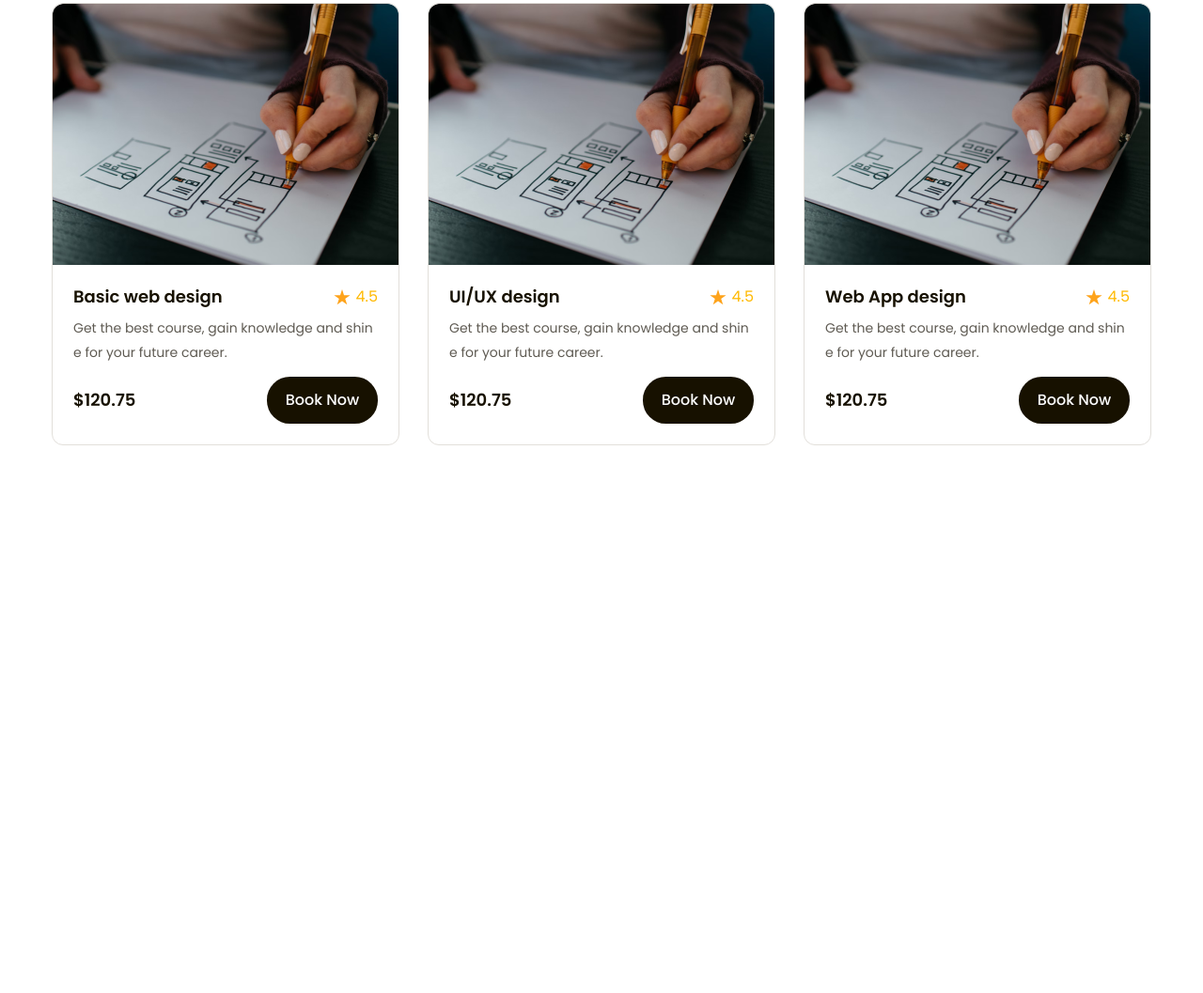
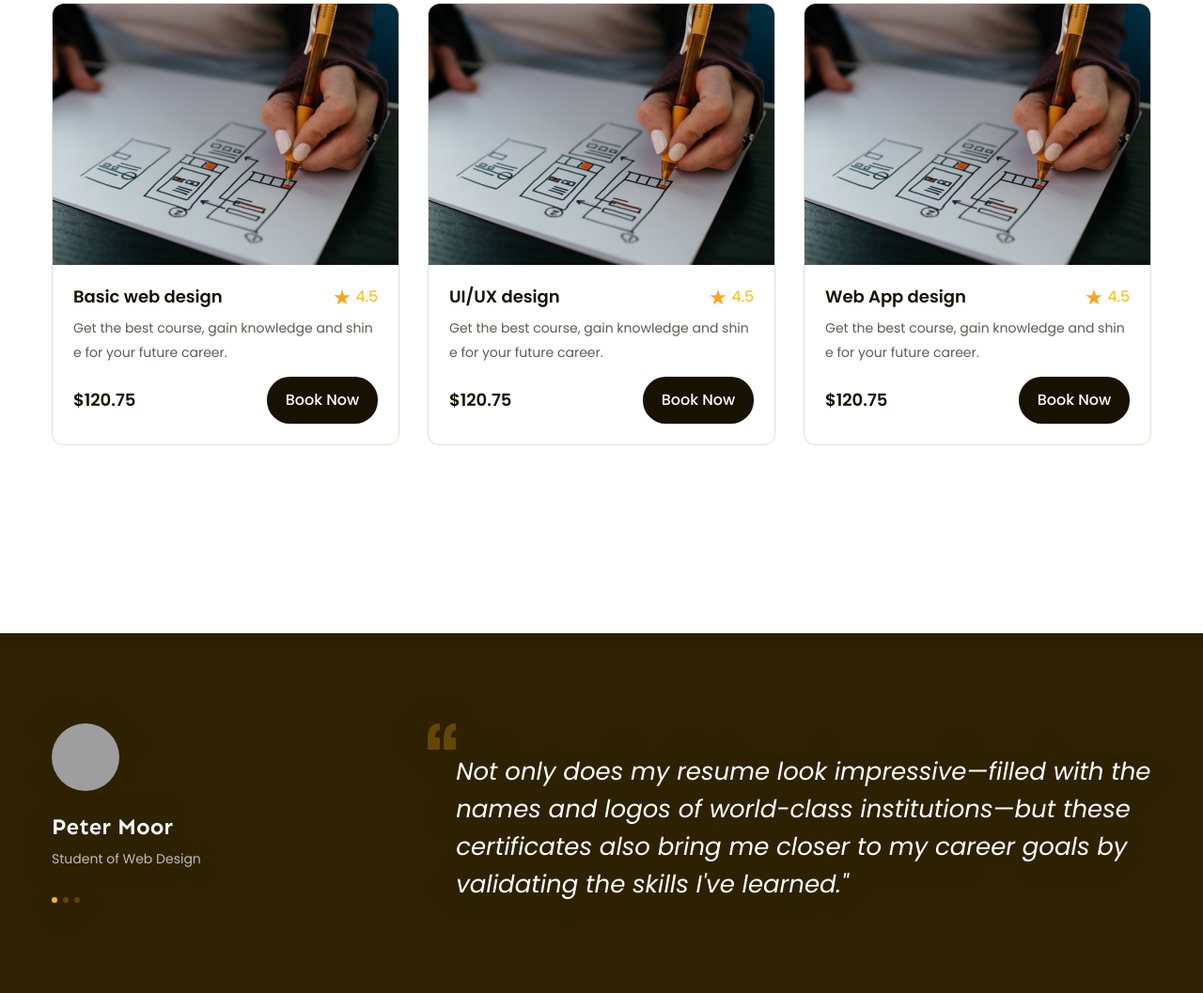
Before and after one commit to nam26102004/f8_project_2, a plain HTML site: page index.html in a window 1280 px wide. Shown: the part 1288-2345 px from the top of the page at 94% size. Before the commit the page ends 2000 px from the top, so only its background shows below. Drawn offline with Linux system fonts and the light colour scheme; grey boxes are pictures that could not be loaded.

Commit message:
them phan Feedback

```diff
--- a/assets/css/styles.css
+++ b/assets/css/styles.css
@@ -288,6 +288,7 @@ a{
 /* Popular */
 .popular{
     padding-top: 200px;
+    padding-bottom: 65px;
 }
 
 .popular-top{
@@ -415,3 +416,80 @@ a{
     background-color: var(--primary-color);
     color: #fff;
 }
+
+/* Feedback */
+.feedback{
+   margin-top: 135px;
+   padding: 96px 0;
+   background: #2E2100;
+}
+
+.feedback .feedback-list{
+    display: flex;
+    overflow: hidden;
+}
+
+.feedback-item{
+    display: flex;
+    justify-content: space-between;
+    width: 100%;
+    flex-shrink: 0;
+}
+
+
+.feedback-item .info .avatar{
+    width: 72px;
+    height: 72px;
+    object-fit: cover;
+    border-radius: 50%;
+}
+
+.feedback-item .info .name{
+    margin-top: 18px;
+    color: #F7F7F7;
+    font-family: var(--title-font);
+    font-size: 2.4rem;
+    font-weight: 700;
+    line-height: 1.42; /* 141.667% */
+}
+
+.feedback .info .desc{
+    margin-top: 4px;
+    color: #BFBCB2;
+    font-size: 1.4rem;
+    font-weight: 400;
+    line-height: 1.86; /* 185.714% */
+}
+
+
+.feedback .dots{
+    display: flex;
+    margin-top: 28px;
+}
+
+.feedback .dot{
+    background: #634700;
+    margin-right: 6px;
+    width: 6px;
+    height: 6px;
+    border-radius: 50%;
+    cursor: pointer;
+}
+
+.feedback .dot-active{
+    background: var(--primary-color);
+    cursor: default;
+}
+
+.feedback-item .body{
+    width: 65.8%;
+}
+
+.feedback-item .body blockquote{
+    margin-left: 30px;
+    color: #FFF;
+    font-size: 2.6rem;
+    font-style: italic;
+    font-weight: 400;
+    line-height: 1.54; /* 153.846% */
+}
--- a/index.html
+++ b/index.html
@@ -170,7 +170,64 @@
                 </div>
             </div>
         </div>
-        <!-- Comment -->
+        <!-- Feedback -->
+        <div class="feedback">
+            <div class="content">
+                <div class="feedback-list">
+                    <!-- Feedback item 1 -->
+                    <div class="feedback-item">
+                        <div class="info">
+                            <img src="./assets/img/avatar-1.jpg" alt="" class="avatar">
+                            <p class="name">Peter Moor</p>
+                            <p class="desc">Student of Web Design</p>
+                            <div class="dots">
+                                <span class="dot dot-active"></span>
+                                <span class="dot"></span>
+                                <span class="dot"></span>
+                            </div>
+                        </div>
+                        <div class="body">
+                            <img src="./assets/img/open-quotes.svg" alt="" class="open-quotes">
+                            <blockquote>Not only does my resume look impressive—filled with the names and logos of world-class institutions—but these certificates also bring me closer to my career goals by validating the skills I've learned."</blockquote>
+                        </div>
+                    </div>
+                    <!-- Feedback item 2 -->
+                    <div class="feedback-item">
+                        <div class="info">
+                            <img src="./assets/img/avatar-1.jpg" alt="" class="avatar">
+                            <p class="name">Peter Moor</p>
+                            <p class="desc">Student of Web Design</p>
+                            <div class="dots">
+                                <span class="dot dot-active"></span>
+                                <span class="dot"></span>
+                                <span class="dot"></span>
+                            </div>
+                        </div>
+                        <div class="body">
+                            <img src="./assets/img/open-quotes.svg" alt="" class="open-quotes">
+                            <blockquote>Not only does my resume look impressive—filled with the names and logos of world-class institutions—but these certificates also bring me closer to my career goals by validating the skills I've learned."</blockquote>
+                        </div>
+                    </div>
+                    <!-- Feedback item 3 -->
+                    <div class="feedback-item">
+                        <div class="info">
+                            <img src="./assets/img/avatar-1.jpg" alt="" class="avatar">
+                            <p class="name">Peter Moor</p>
+                            <p class="desc">Student of Web Design</p>
+                            <div class="dots">
+                                <span class="dot dot-active"></span>
+                                <span class="dot"></span>
+                                <span class="dot"></span>
+                            </div>
+                        </div>
+                        <div class="body">
+                            <img src="./assets/img/open-quotes.svg" alt="" class="open-quotes">
+                            <blockquote>Not only does my resume look impressive—filled with the names and logos of world-class institutions—but these certificates also bring me closer to my career goals by validating the skills I've learned."</blockquote>
+                        </div>
+                    </div>
+                </div>
+            </div>
+        </div>
         <!-- Achivement -->
         <!-- Blog -->
         <!-- Footer -->
```
Also changed, not shown: assets/img/open-quotes.svg (added), 1 other file.
